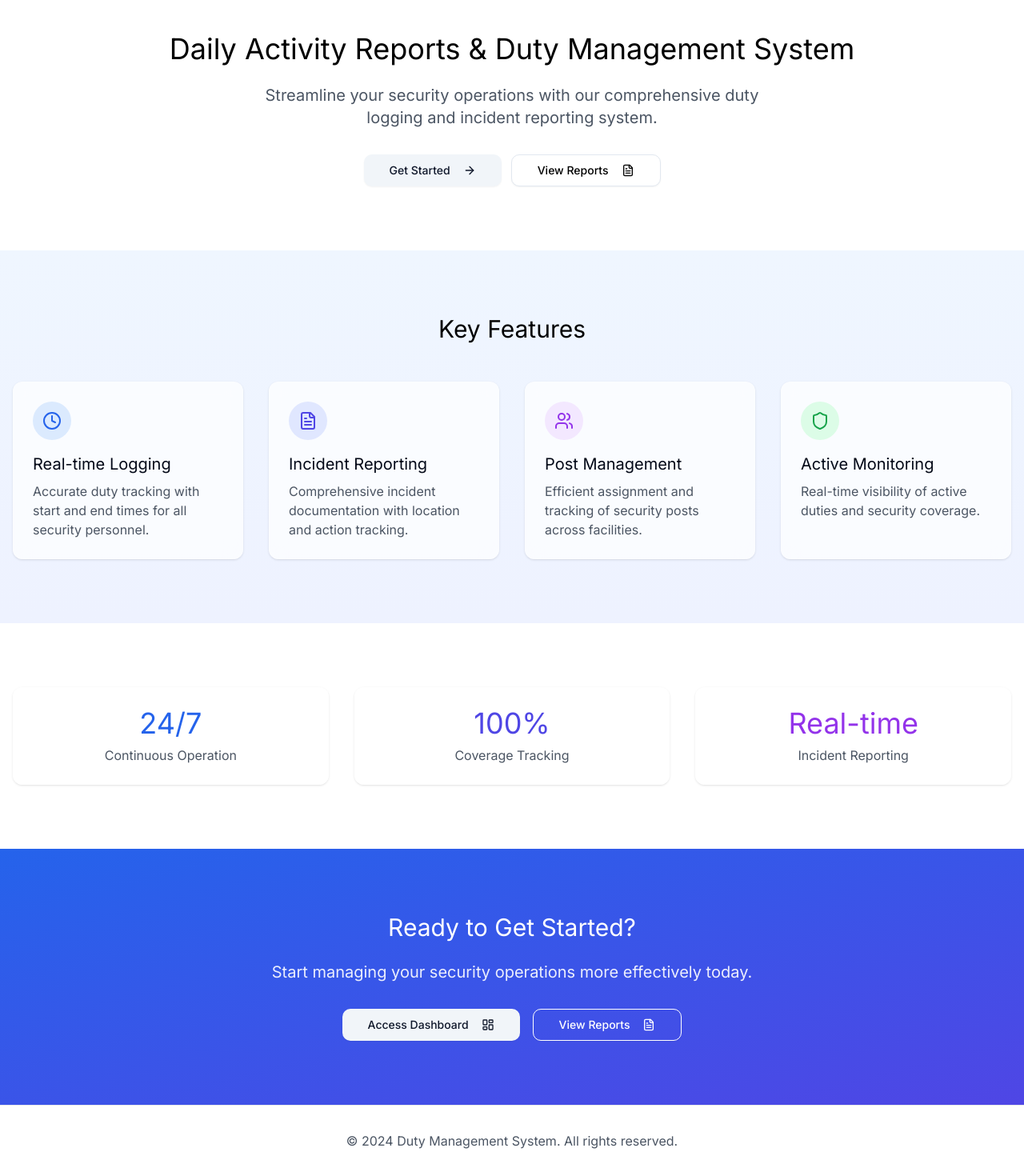
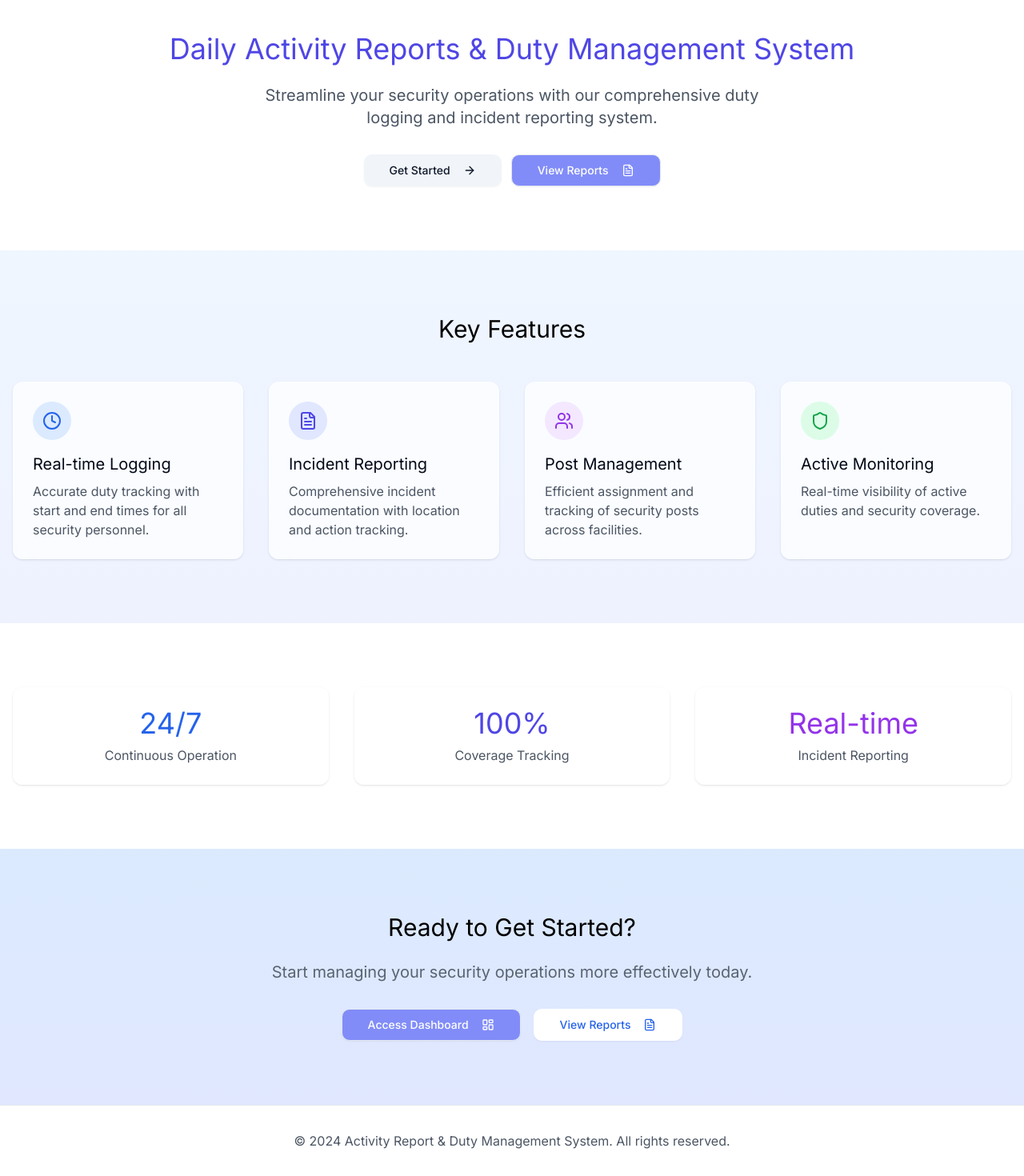
Before and after one commit to Bwogi/dailyarnew, a Next.js app: page / in a window 1280 px wide. Shown: the part 39-1509 px from the top of the page at 80% size. Built offline with nearby package versions, Linux system fonts and the light colour scheme.

Commit message:
more aesthetics

```diff
--- a/app/page.tsx
+++ b/app/page.tsx
@@ -16,7 +16,7 @@ export default function LandingPage() {
       {/* Hero Section */}
       <section className="py-20 px-4">
         <div className="max-w-7xl mx-auto text-center">
-          <h1 className="text-4xl text-bold mb-6">
+          <h1 className="text-4xl text-indigo-600 text-bold mb-6">
             Daily Activity Reports & Duty Management System
           </h1>
           <p className="text-xl text-gray-600 mb-8 max-w-2xl mx-auto">
@@ -33,7 +33,7 @@ export default function LandingPage() {
               <Button
                 size="lg"
                 variant="outline"
-                className="px-8 transition-colors"
+                className="px-8 bg-indigo-400 text-white transition-colors"
               >
                 View Reports
                 <FileText className="ml-2 h-5 w-5" />
@@ -130,18 +130,18 @@ export default function LandingPage() {
         </div>
       </section>
 
-      <section className="py-20 px-4 bg-gradient-to-br from-blue-600 to-indigo-600 text-white">
+      <section className="py-20 px-4 bg-gradient-to-b from-blue-100 to-indigo-100 ">
         <div className="max-w-7xl mx-auto text-center">
           <h2 className="text-3xl mb-6">Ready to Get Started?</h2>
-          <p className="text-xl mb-8 opacity-90">
+          <p className="text-xl text-gray-600 mb-8 opacity-90">
             Start managing your security operations more effectively today.
           </p>
           <div className="flex justify-center gap-4">
             <Link href="/dashboard">
               <Button
                 size="lg"
-                variant="secondary"
-                className="px-8 hover:bg-white hover:text-blue-600 transition-colors"
+                variant="outline"
+                className="bg-indigo-400 text-white px-8"
               >
                 Access Dashboard
                 <LayoutDashboard className="ml-2 h-5 w-5" />
@@ -151,7 +151,7 @@ export default function LandingPage() {
               <Button
                 size="lg"
                 variant="outline"
-                className="px-8 bg-transparent border-white text-white hover:bg-white hover:text-blue-600 transition-colors"
+                className="px-8 bg-transparent border-white bg-white text-blue-600 transition-colors"
               >
                 View Reports
                 <FileText className="ml-2 h-5 w-5" />
@@ -165,8 +165,8 @@ export default function LandingPage() {
       <footer className="py-8 text-center text-gray-600 border-t">
         <div className="max-w-7xl mx-auto px-4">
           <p>
-            © {new Date().getFullYear()} Duty Management System. All rights
-            reserved.
+            © {new Date().getFullYear()} Activity Report & Duty Management
+            System. All rights reserved.
           </p>
         </div>
       </footer>
```
